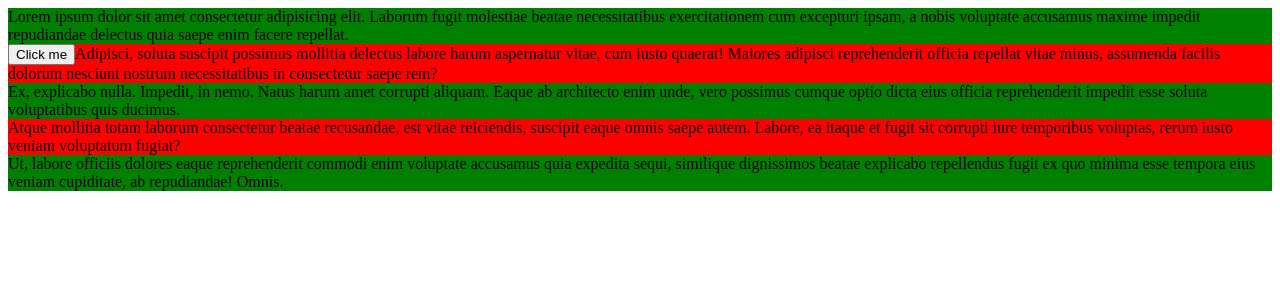
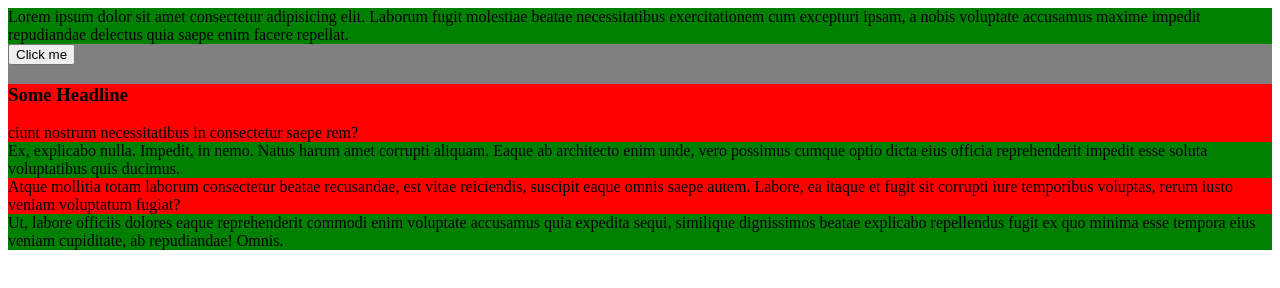
Before and after one commit to ValRCS/Fizz_Buzz_md, a plain HTML site: page index.html in a window 1280 px wide. Drawn offline with Linux system fonts and the light colour scheme.

Commit message:
Added handling protection

```diff
--- a/index.html
+++ b/index.html
@@ -18,9 +18,14 @@
                 Lorem ipsum dolor sit amet consectetur adipisicing elit. Laborum fugit molestiae beatae necessitatibus
                 exercitationem cum excepturi ipsam, a nobis voluptate accusamus maxime impedit repudiandae delectus
                 quia saepe enim facere repellat.</div>
-            <div><input id="but1" value="Click me" type="button">Adipisci, soluta suscipit possimus mollitia delectus
-                labore harum aspernatur vitae, cum iusto quaerat! Maiores adipisci reprehenderit officia repellat vitae
-                minus, assumenda facilis dolorum nesciunt nostrum necessitatibus in consectetur saepe rem?</div>
+
+            <input id="but1" value="Click me" type="button">
+            <div>
+                <h3>
+                    Some Headline
+                </h3>
+                ciunt nostrum necessitatibus in consectetur saepe rem?
+            </div>
             <div>Ex, explicabo nulla. Impedit, in nemo. Natus harum amet corrupti aliquam. Eaque ab architecto enim
                 unde, vero possimus cumque optio dicta eius officia reprehenderit impedit esse soluta voluptatibus quis
                 ducimus.</div>
--- a/main.js
+++ b/main.js
@@ -2,6 +2,15 @@ window.onload = main;
 
 // You can add more functions here
 function main() {
+    const mainstate = {
+        mprop1: "mainpropertyvalue1",
+        mprop2: [1, 2, 3, 56, 6]
+    }
+
+    const myAlert = () => {
+        console.log("some Alert");
+    }
+
     console.log("Started Main");
     let mybut = document.getElementById('but1');
     // mybut.onclick = myAlert;
@@ -27,17 +36,18 @@ function main() {
             extraProp: 'some more state'
         }
     }
-}
 
-function myAlert() {
-    // alert("Called my alert function");
-    console.log("Called myAlert ONE");
-}
     function myAlert2() {
         console.log("Called myAlert2");
+        console.log("MainSTATE" + JSON.stringify(this.mainstate));
     }
 
     function handleDivs(ev) {
+        console.log(ev.target.tagName);
+        if (ev.target.tagName !== 'DIV') {
+            console.log("Target is not Div! " + ev.target);
+            return;
+        }
         console.log("Handling Divs");
         console.log(JSON.stringify(ev.target.style.backgroundColor));
         // ev.target.style.background = 'pink';
@@ -45,9 +55,15 @@ function handleDivs(ev) {
     }
 
     function handleDivsLeave(ev) {
+        console.log(ev.target.tagName);
+        if (ev.target.tagName !== 'DIV') {
+            console.log("Target is not Div! " + ev.target);
+            return;
+        }
         console.log("Handling Divs Leave");
         console.log(JSON.stringify(ev.target.style.backgroundColor));
         // ev.target.style.background = '';
         ev.target.className = ev.target.divstate.myclassName;
 
     }
+}
```
Lines whose indentation alone changed are shown as unchanged.
